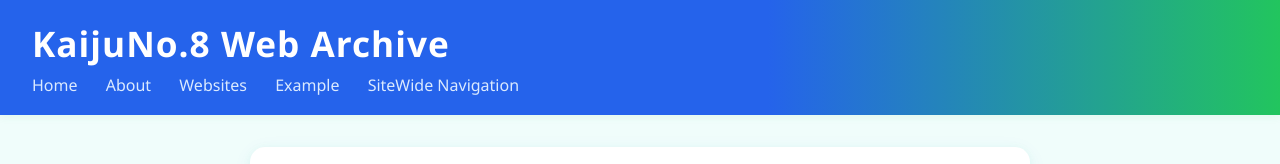
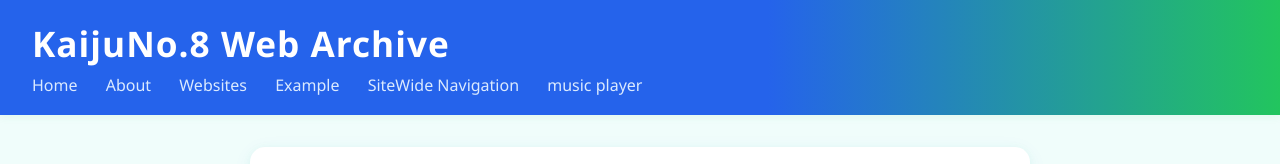
Before and after one commit to RantMasterRBX/KaijuNo.8-Archive, a plain HTML site: page index.html in a window 1280 px wide. Shown: the top 164 px of the page. Drawn offline with Linux system fonts and the light colour scheme.

Commit message:
Update index.html

```diff
--- a/index.html
+++ b/index.html
@@ -14,6 +14,7 @@
             <a href="websites.html">Websites</a>
             <a href="gamesites.html">Example</a>
             <a href="navigation.html">SiteWide Navigation</a>
+            <a href="music player/player.html">music player</a>
         </nav>
     </header>
     <main>
```
